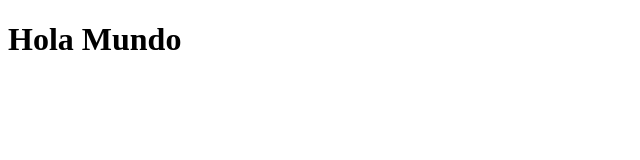
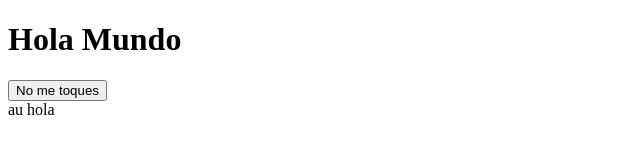
Before and after one commit to CristobalNyram/aprendiendoGitConmigo, a plain HTML site: page index.html in a window 1280 px wide. Shown: the whole page, without its empty margins (0-640 px from the left). Drawn offline with Linux system fonts and the light colour scheme.

Commit message:
mi estilo

```diff
--- a/index.html
+++ b/index.html
@@ -8,5 +8,34 @@
 </head>
 <body>
     <h1> Hola Mundo </h1>
+
+
+
+
+
+
+
+
+
+    <button onclick="au()" >No me toques</button>
+
+
+
+    <div id="h">
+        au
+
+        hola
+    </div>
+
+
+    <script>
+        function au()
+        {
+            alert('acosador');
+
+
+           document.getElementById('h').style.background = 'red';
+        }
+    </script>
 </body>
 </html>
```
